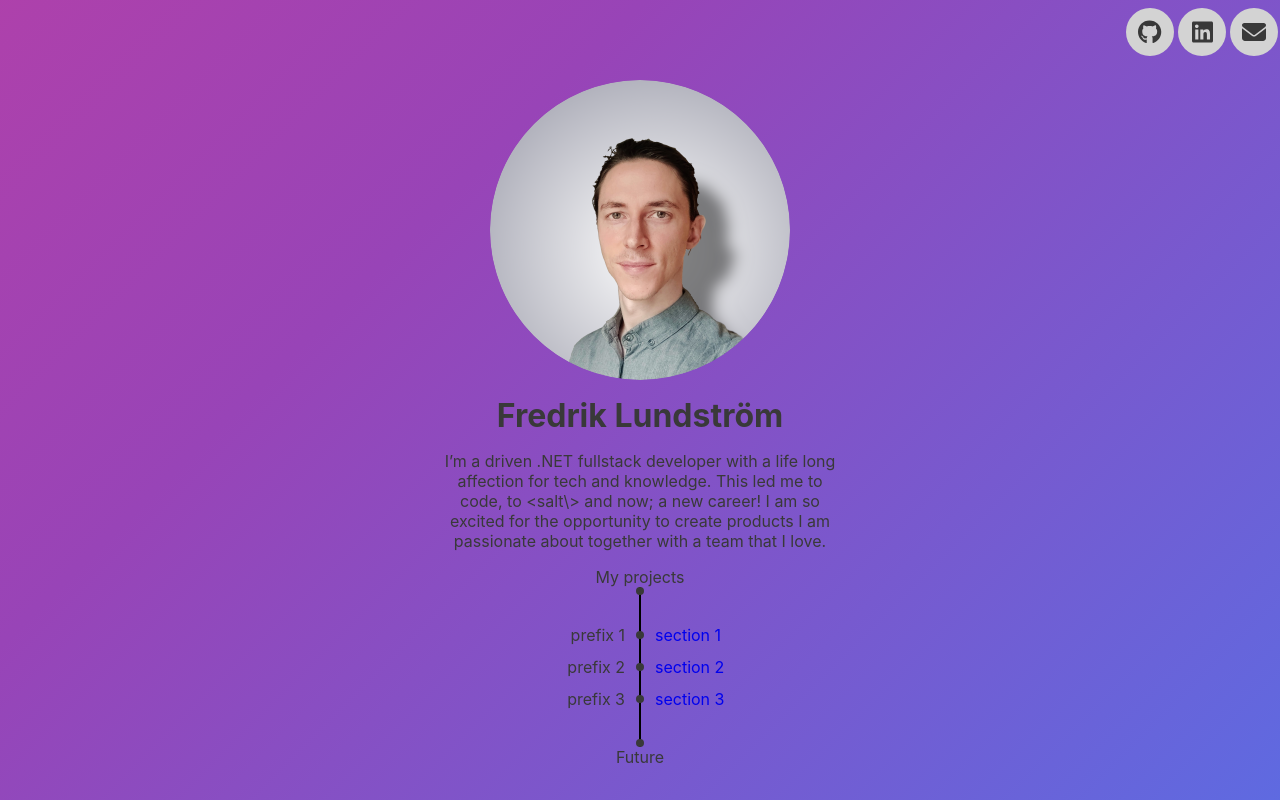
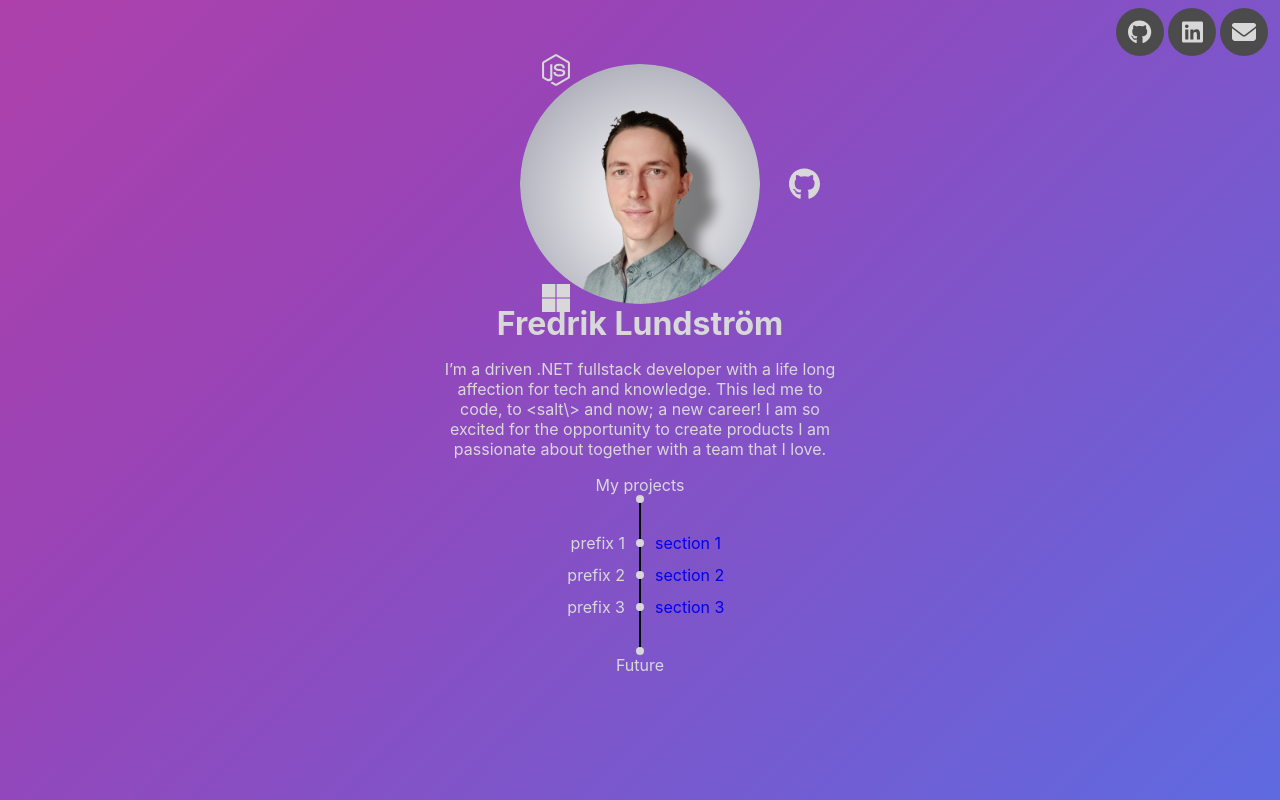
Before and after one commit to Flundrahn/portfolio, a React (Create React App) app: page / in a window 1280 px wide. Built offline with nearby package versions, Linux system fonts and the light colour scheme.

Commit message:
add techstack, has bug

```diff
--- a/src/App.css
+++ b/src/App.css
@@ -5,8 +5,8 @@
 }
 :root {
   --background-color:white;
-	--theme-color-1: lightgray;
-  --text-color: #393939;
+	--theme-color-1: rgb(75, 75, 75);
+  --text-color: #d8d8d8;
   --text-color-active: #38deff;
 }
 .app {
@@ -20,34 +20,6 @@
   align-items: center;
   justify-content: center;
   color: var(--text-color);
-}
-.profile-photo__container {
-  width: 90%;
-  border-radius: 50%;
-  max-width: 300px;
-  margin:1em;
-  overflow: hidden;
-}
-.app__profile-photo {
-  width: 100%;
-  display:block;
-  transition: transform 1s ease-in-out;
-}
-.app__profile-photo:hover {
-  transform: scale(1.1);
-}
-
-.app__description {
-  display: flex;
-  flex-direction: column;
-  width: 80vw;
-  max-width: 400px;
-}
-.app__title {
-  text-align: center;
-}
-.app__text {
-  margin: 1em 0em;
 }
 .background {
   background-size: 300% 300%;
--- a/src/App.js
+++ b/src/App.js
@@ -1,4 +1,4 @@
-import React from 'react';
+import React, { useState } from 'react';
 import { BrowserRouter, Routes, Route } from 'react-router-dom';
 import Navbar from './components/Navbar';
 import Profile from './components/Profile';
@@ -6,14 +6,16 @@ import Project from './components/Project';
 import './App.css';
 
 function App() {
+  const [hideBackButton, setHideBackButton] = useState(true);
+
   return (
     <BrowserRouter>
       <div className="app background">
-        <Navbar />
+        <Navbar hideBackButton={hideBackButton} />
         <main className="app__main">
           <Routes>
             <Route path="/" element={<Profile />} />
-            <Route path="project/:id" element={<Project />} />
+            <Route path="project/:id" element={<Project setHideBackButton={setHideBackButton} />} />
           </Routes>
         </main>
       </div>
--- a/src/components/Navbar.css
+++ b/src/components/Navbar.css
@@ -7,6 +7,7 @@
     align-items: center;
     height: 4rem;
     color: var(--text-color);
+    padding: 0px 8px;
 }
 .navbar__link {
     color: inherit;
@@ -19,10 +20,22 @@
     height: 2em;
     width: 2em;
     border-radius: 1em;
-    margin: 2px;
+    margin-right: 4px;
     background-color: var(--theme-color-1);
 }
-.navbar__icon:hover {
+.navbar__back-button {
+    margin-right: auto;
+    background: none;
+    border: none;
+    color: var(--text-color);
+    height: 1rem;
+    width: 1rem;
+    font-size: 1.2rem;
+}
+.navbar__back-button--display {
+    display: none;
+}
+.hover-button:hover {
     color:var(--text-color-active);
 }
 .fa-bounce {
@@ -35,7 +48,3 @@
 .fa-bounce2 {
     --fa-animation-delay: 0.7s;
 }
-/* .navbar__icon:hover,  {
-    color:var(--text-color-active);
-    font-size: 1.8rem;
-} */
--- a/src/components/Navbar.js
+++ b/src/components/Navbar.js
@@ -1,18 +1,19 @@
 /* eslint-disable react/jsx-curly-brace-presence */
 import React from 'react';
+import { useNavigate } from 'react-router-dom';
 import { FontAwesomeIcon } from '@fortawesome/react-fontawesome';
-import { faEnvelope } from '@fortawesome/free-solid-svg-icons';
+import { faEnvelope, faChevronLeft } from '@fortawesome/free-solid-svg-icons';
 import { faGithub, faLinkedin } from '@fortawesome/free-brands-svg-icons';
 import './Navbar.css';
 
-function Icon({ href, icon, index }) {
+function LinkIcon({ href, icon, index }) {
   const size = '1x';
 
   return (
     <div className="navbar__icon">
       <a
         href={href}
-        className="navbar__link"
+        className="navbar__link hover-button"
         target="_blank"
         rel="noopener noreferrer"
       >
@@ -26,13 +27,22 @@ function Icon({ href, icon, index }) {
   );
 }
 
-function Navbar() {
+function Navbar({ hideBackButton }) {
+  const navigate = useNavigate();
+
   return (
     // NOTE Can add styling shake, bounce etc to draw attention to icons
     <nav className="navbar">
-      <Icon href="https://github.com/Flundrahn" icon={faGithub} />
-      <Icon href="https://www.linkedin.com/in/fredrik-lundstrom/" icon={faLinkedin} index={1} />
-      <Icon href="mailto:fredrik.lundstrom@appliedtechnology.se" icon={faEnvelope} index={2} />
+      <button
+        type="button"
+        onClick={() => navigate(-1)}
+        className={`navbar__back-button hover-button${hideBackButton ? ' navbar__back-button--display' : ''}`}
+      >
+        <FontAwesomeIcon icon={faChevronLeft} />
+      </button>
+      <LinkIcon href="https://github.com/Flundrahn" icon={faGithub} />
+      <LinkIcon href="https://www.linkedin.com/in/fredrik-lundstrom/" icon={faLinkedin} index={1} />
+      <LinkIcon href="mailto:fredrik.lundstrom@appliedtechnology.se" icon={faEnvelope} index={2} />
     </nav>
   );
 }
--- /dev/null
+++ b/src/components/Profile.css
@@ -0,0 +1,36 @@
+.profile__tech-stack {
+  position: relative;
+  display: flex;
+  justify-content: center;
+  align-items: center;
+  width: fit-content;
+  height: fit-content;
+}
+.profile__photo-container {
+    width: 80%;
+    height: 80%;
+    border-radius: 50%;
+    max-width: 300px;
+    min-width: 100px;
+    overflow: hidden;
+  }
+  .profile__photo {
+    width: 100%;
+    display:block;
+    transition: transform 1s ease-in-out;
+  }
+  .profile__photo:hover {
+    transform: scale(1.1);
+  }
+  .profile__description {
+    display: flex;
+    flex-direction: column;
+    width: 80vw;
+    max-width: 400px;
+  }
+  .profile__title {
+    text-align: center;
+  }
+  .profile__text {
+    margin: 1em 0em;
+  }
--- a/src/components/Profile.js
+++ b/src/components/Profile.js
@@ -1,18 +1,63 @@
-import React from 'react';
+import React, { useRef } from 'react';
+import { FontAwesomeIcon } from '@fortawesome/react-fontawesome';
 import Timeline from './Timeline';
+import { TECHSTACK } from '../constants';
 import ProfilePhoto from '../assets/profile-photo-600.png';
+import './Profile.css';
+
+function TechStackCircle({ children }) {
+  const techStackContainer = useRef(null);
+
+  function calculatePosition(angle) {
+    const RADIUS = 50;
+
+    const x = RADIUS + (RADIUS + 5) * Math.cos(angle);
+    const y = RADIUS + (RADIUS + 5) * Math.sin(angle);
+
+    // NOTE number of pixels subtracted here must correspond to half icon size
+    return { x: `calc(${x}% - 16px)`, y: `calc(${y}% - 16px)` };
+  }
+
+  for (let i = 0, angle = 0;
+    i < TECHSTACK.length;
+    i += 1, angle += (2 * Math.PI) / TECHSTACK.length) {
+    TECHSTACK[i].position = calculatePosition(angle);
+  }
+
+  return (
+    <div className="profile__tech-stack" ref={techStackContainer}>
+      {React.Children.toArray(
+        TECHSTACK.map(r => (
+          <FontAwesomeIcon
+            icon={r.icon}
+            size="2x"
+            style={{
+              display: 'block',
+              position: 'absolute',
+              left: r.position.x,
+              bottom: r.position.y,
+            }}
+          />
+        )),
+      )}
+      {children}
+    </div>
+  );
+}
 
 function Profile() {
   const description = 'I’m a driven .NET fullstack developer with a life long affection for tech and knowledge. This led me to code, to <salt\\> and now; a new career! I am so excited for the opportunity to create products I am passionate about together with a team that I love.';
 
   return (
     <>
-      <div className="profile-photo__container">
-        <img className="app__profile-photo" src={ProfilePhoto} alt="profile" />
-      </div>
-      <div className="app__description">
-        <h1 className="app__title">Fredrik Lundström</h1>
-        <p className="app__text">{description}</p>
+      <TechStackCircle>
+        <div className="profile__photo-container">
+          <img className="profile__photo" src={ProfilePhoto} alt="portrait" />
+        </div>
+      </TechStackCircle>
+      <div className="profile__description">
+        <h1 className="profile__title">Fredrik Lundström</h1>
+        <p className="profile__text">{description}</p>
       </div>
       <Timeline />
     </>
--- a/src/components/Project.js
+++ b/src/components/Project.js
@@ -1,8 +1,13 @@
-import React from 'react';
+import React, { useEffect } from 'react';
 import { useParams } from 'react-router-dom';
-import PROJECTS from '../constants';
+import { PROJECTS } from '../constants';
 
-function Project() {
+function Project({ setHideBackButton }) {
+  useEffect(() => {
+    setHideBackButton(false);
+    return () => setHideBackButton(true);
+  }, []);
+
   let { id } = useParams();
   id = parseInt(id, 10);
 
@@ -13,7 +18,6 @@ function Project() {
   }
 
   const project = PROJECTS.find(p => p.id === id);
-  console.log(PROJECTS);
 
   if (!project) {
     return (
--- a/src/components/Timeline.js
+++ b/src/components/Timeline.js
@@ -1,6 +1,6 @@
 import React from 'react';
 import { Link } from 'react-router-dom';
-import PROJECTS from '../constants';
+import { PROJECTS } from '../constants';
 import './Timeline.css';
 
 function Bullet({ position = 'center' }) {
--- a/src/constants.js
+++ b/src/constants.js
@@ -1,3 +1,8 @@
+/* eslint-disable no-unused-vars */
+import {
+  faGithub, faLinkedin, faHtml5, faCss3, faJs, faNodeJs, faReact, faMicrosoft,
+} from '@fortawesome/free-brands-svg-icons';
+
 const PROJECTS = [
   {
     id: 0,
@@ -22,4 +27,22 @@ const PROJECTS = [
   },
 ];
 
-export default PROJECTS;
+const TECHSTACK = [
+  {
+    icon: faGithub,
+    title: 'Github',
+    position: { x: null, y: null },
+  },
+  {
+    icon: faNodeJs,
+    title: 'Node',
+    position: { x: null, y: null },
+  },
+  {
+    icon: faMicrosoft,
+    title: 'ASP.NET',
+    position: { x: null, y: null },
+  },
+];
+
+export { PROJECTS, TECHSTACK };
```
Also changed, not shown: 1 other file (tests, documents, lock files or other folders).
